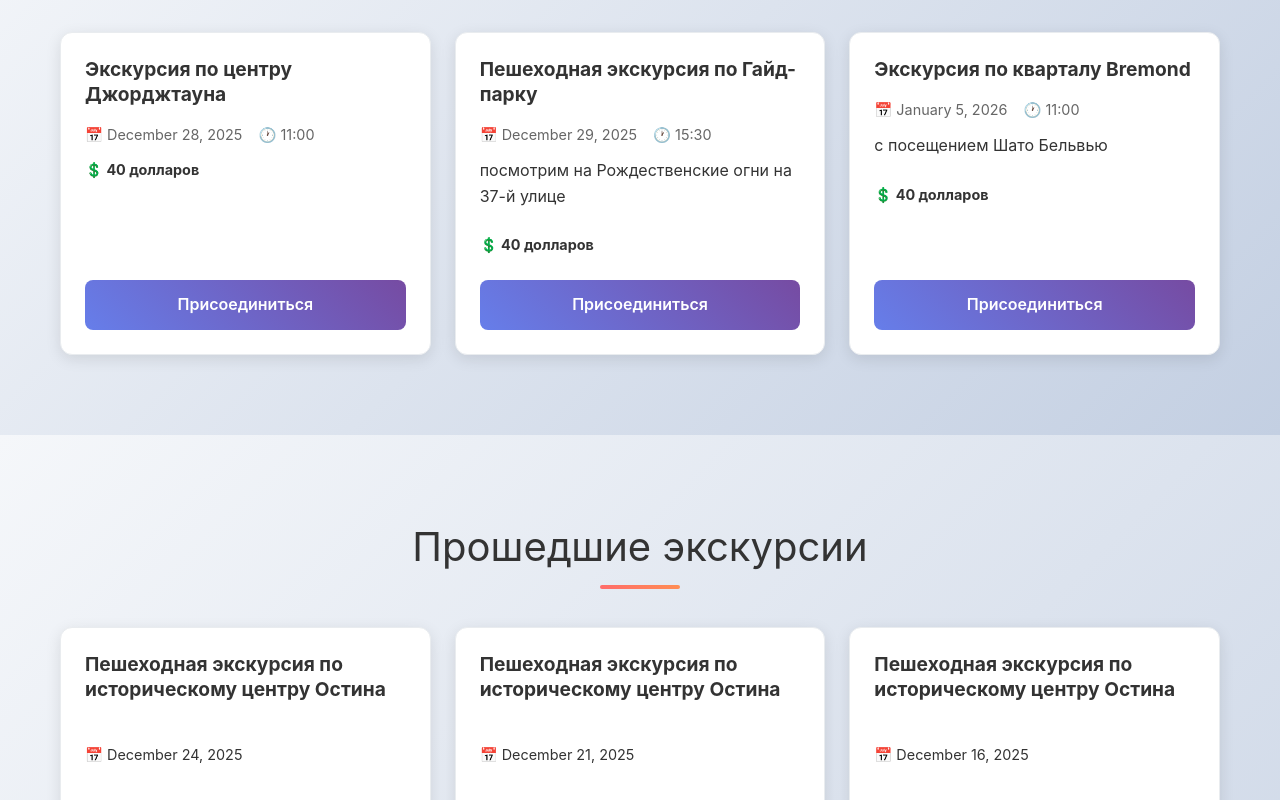
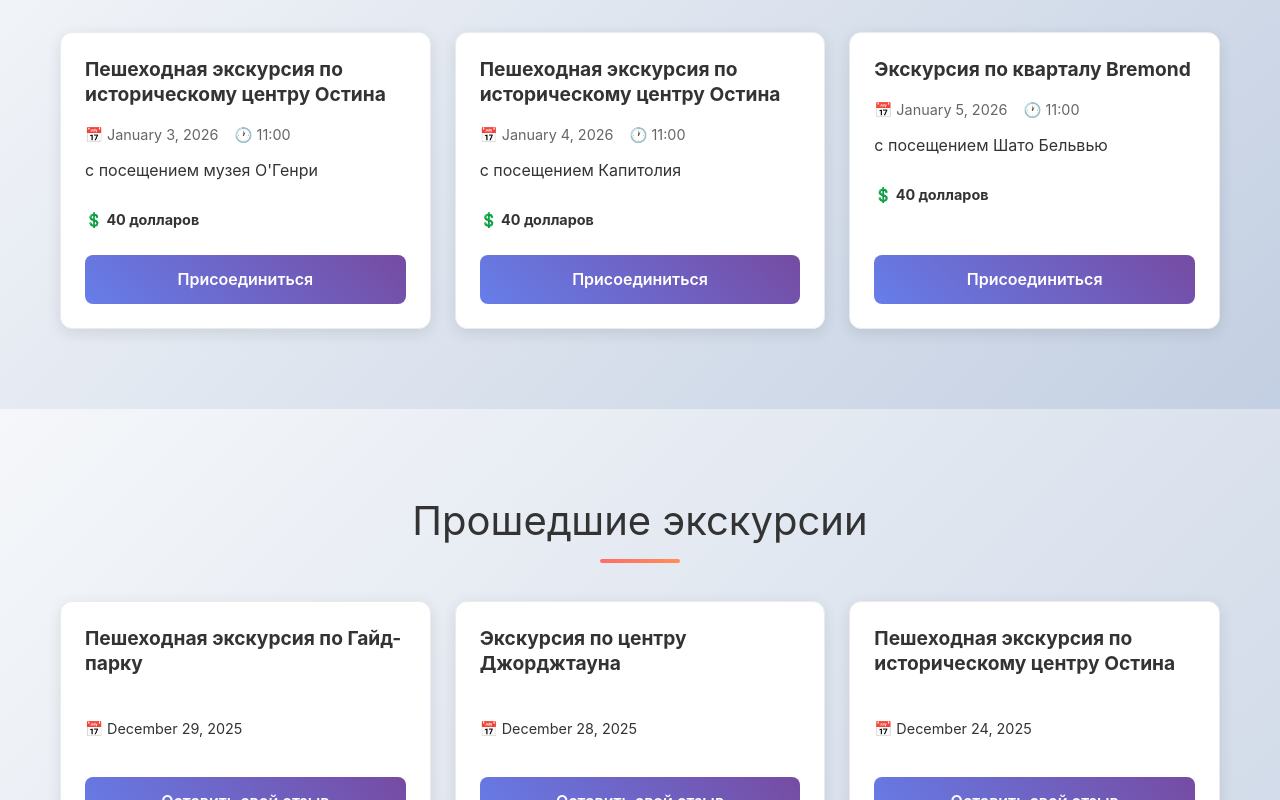
Before and after one commit to tatiana-act/nextjs-boilerplate, a Next.js app: page / in a window 1280 px wide. Shown: the part 6620-7420 px from the top of the page. Built offline with nearby package versions, Linux system fonts and the light colour scheme.

Commit message:
jan tours

```diff
--- a/data/RecentTours.ts
+++ b/data/RecentTours.ts
@@ -1,6 +1,28 @@
 import {PastTourEvent} from '@/types/tour';
 
 const pastTourEvents: PastTourEvent[] = [
+    {
+        id: 'tour38',
+        tourProgramId: 'Hyde',
+        date: '2025-12-29',
+        time: '15:30',
+        price: 40,
+        bonus: '',
+        eventUrl: '',
+        eventImage: '',
+        feedbacks: []
+    },
+    {
+        id: 'tour35',
+        tourProgramId: 'Gcrt',
+        date: '2025-12-28',
+        time: '11:00',
+        price: 40,
+        bonus: '',
+        eventUrl: '',
+        eventImage: '',
+        feedbacks: []
+    },
     {
         id: 'tour36',
         tourProgramId: 'Acap',
--- a/data/upcomingTours.ts
+++ b/data/upcomingTours.ts
@@ -2,20 +2,20 @@ import { UpcomingTourEvent } from '@/types/tour';
 
 export const upcomingTours: UpcomingTourEvent[] = [
     {
-        id: 'tour35',
-        tourProgramId: 'Gcrt',
-        date: '2025-12-28',
+        id: 'tour39',
+        tourProgramId: 'Acap',
+        date: '2026-01-03',
         time: '11:00',
         price: 40,
-        bonus: ''
+        bonus: "с посещением музея О'Генри",
     },
     {
-        id: 'tour38',
-        tourProgramId: 'Hyde',
-        date: '2025-12-29',
-        time: '15:30',
+        id: 'tour40',
+        tourProgramId: 'Acap',
+        date: '2026-01-04',
+        time: '11:00',
         price: 40,
-        bonus: 'посмотрим на Рождественские огни на 37-й улице'
+        bonus: 'с посещением Капитолия',
     },
     {
         id: 'tour37',
```
